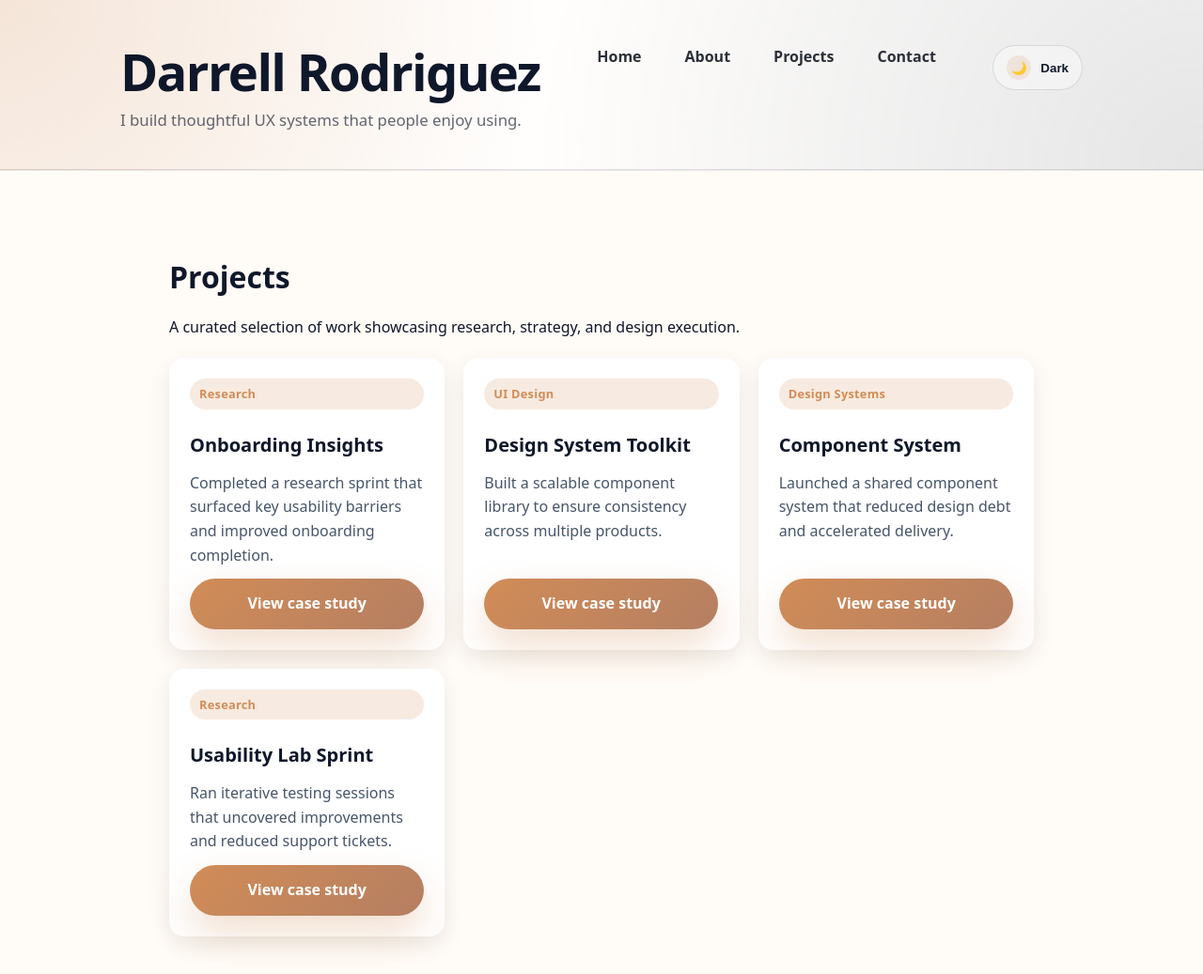
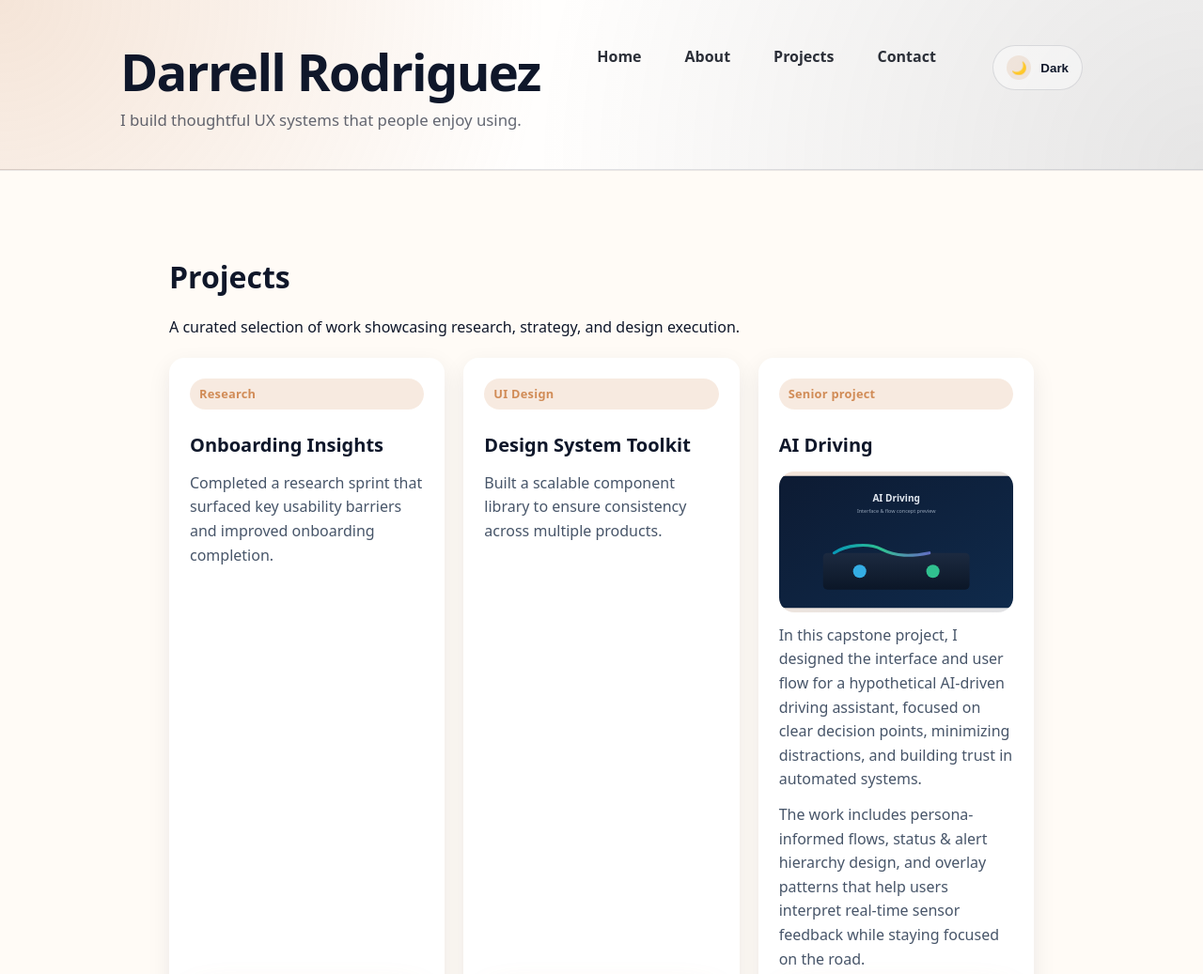
Before and after one commit to dorodri3/portfolio-website, a website: page src/projects.html in a window 1280 px wide. Shown: the top 1037 px of the page at 94% size. Drawn offline with Linux system fonts and the light colour scheme.

Commit message:
hnbbbhbbb

```diff
--- a/src/css/style.css
+++ b/src/css/style.css
@@ -759,6 +759,27 @@ section {
     gap: 12px;
 }
 
+.project-snapshot {
+    position: relative;
+    border-radius: 16px;
+    overflow: hidden;
+    height: 150px;
+    background: linear-gradient(135deg, rgba(209, 140, 87, 0.22), rgba(15, 23, 42, 0.12));
+}
+
+.project-snapshot-img {
+    width: 100%;
+    height: 100%;
+    object-fit: cover;
+    display: block;
+}
+
+.project-snapshot a {
+    display: block;
+    width: 100%;
+    height: 100%;
+}
+
 .project-card h3 {
     margin: 0;
     font-size: 1.25rem;
--- a/src/projects.html
+++ b/src/projects.html
@@ -33,10 +33,39 @@
                     </article>
 
                     <article class="project-card reveal">
-                        <div class="project-tag">Design Systems</div>
-                        <h3>Component System</h3>
-                        <p>Launched a shared component system that reduced design debt and accelerated delivery.</p>
-                        <a class="button button-primary" href="case-study-component-system.html">View case study</a>
+                        <div class="project-tag">Senior project</div>
+                        <h3>AI Driving</h3>
+                        <div class="project-snapshot">
+                            <a href="https://dorodri3.github.io/aidriving/" target="_blank" rel="noopener" aria-label="Open AI Driving project in new tab">
+                                <svg class="project-snapshot-img" viewBox="0 0 640 360" xmlns="http://www.w3.org/2000/svg" role="img" aria-label="AI Driving interface screenshot">
+                                    <defs>
+                                        <linearGradient id="bg" x1="0" y1="0" x2="1" y2="1">
+                                            <stop offset="0%" stop-color="#0d1b33"/>
+                                            <stop offset="100%" stop-color="#0f2a4b"/>
+                                        </linearGradient>
+                                        <linearGradient id="road" x1="0" y1="0" x2="0" y2="1">
+                                            <stop offset="0%" stop-color="#1c2a40"/>
+                                            <stop offset="100%" stop-color="#0b1627"/>
+                                        </linearGradient>
+                                        <linearGradient id="glow" x1="0" y1="0" x2="1" y2="0">
+                                            <stop offset="0%" stop-color="#06b6d4" stop-opacity="0.8"/>
+                                            <stop offset="50%" stop-color="#34d399" stop-opacity="0.9"/>
+                                            <stop offset="100%" stop-color="#818cf8" stop-opacity="0.7"/>
+                                        </linearGradient>
+                                    </defs>
+                                    <rect width="640" height="360" fill="url(#bg)" rx="16"/>
+                                    <rect x="120" y="210" width="400" height="100" fill="url(#road)" rx="12"/>
+                                    <path d="M150 210 C180 190 240 180 280 200 S360 220 410 210" fill="none" stroke="url(#glow)" stroke-width="8" stroke-linecap="round"/>
+                                    <circle cx="220" cy="260" r="18" fill="#38bdf8" opacity="0.9"/>
+                                    <circle cx="420" cy="260" r="18" fill="#34d399" opacity="0.9"/>
+                                    <text x="50%" y="70" text-anchor="middle" font-family="system-ui, sans-serif" font-size="26" fill="#e2e8f0" font-weight="700">AI Driving</text>
+                                    <text x="50%" y="100" text-anchor="middle" font-family="system-ui, sans-serif" font-size="14" fill="#94a3b8">Interface & flow concept preview</text>
+                                </svg>
+                            </a>
+                        </div>
+                        <p>In this capstone project, I designed the interface and user flow for a hypothetical AI-driven driving assistant, focused on clear decision points, minimizing distractions, and building trust in automated systems.</p>
+                        <p class="muted">The work includes persona-informed flows, status & alert hierarchy design, and overlay patterns that help users interpret real-time sensor feedback while staying focused on the road.</p>
+                        <a class="button button-primary" href="https://dorodri3.github.io/aidriving/" target="_blank" rel="noopener">View project</a>
                     </article>
 
                     <article class="project-card reveal">
```
Also changed, not shown: src/assets/ai-driving-preview.svg (added), 1 other file.
